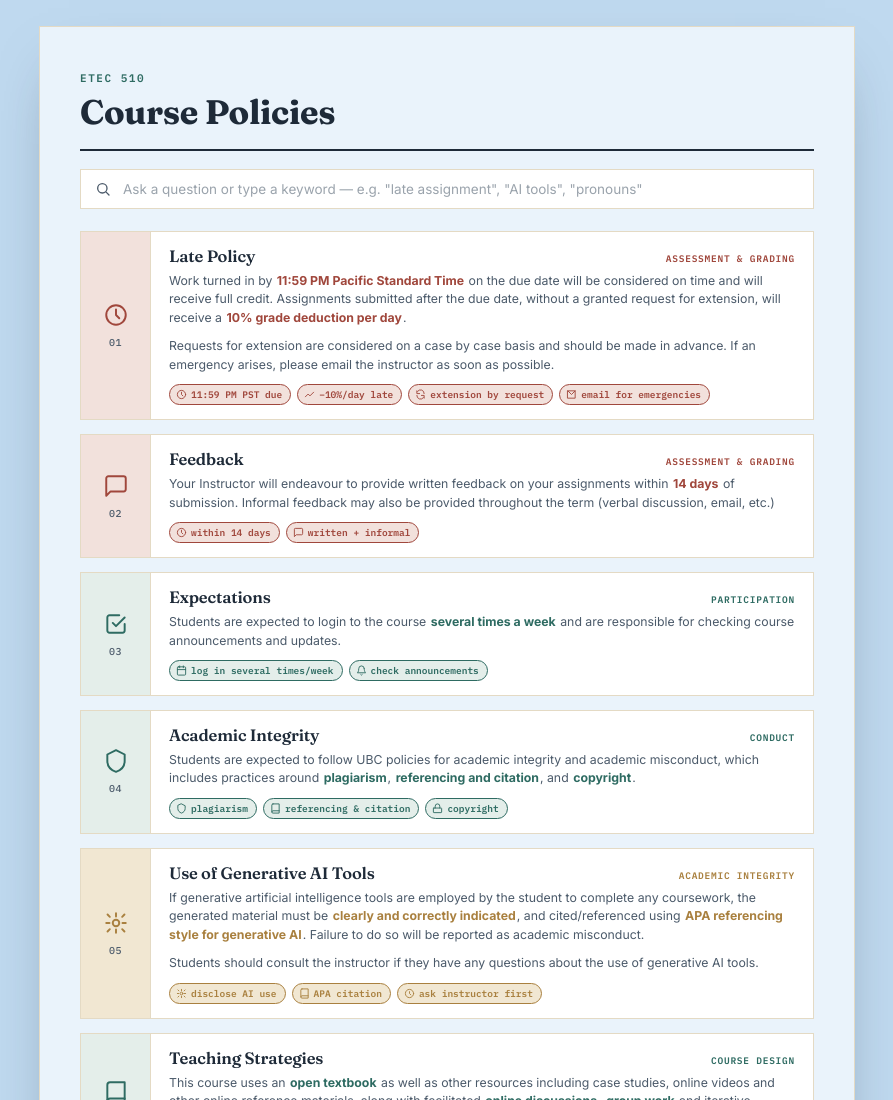
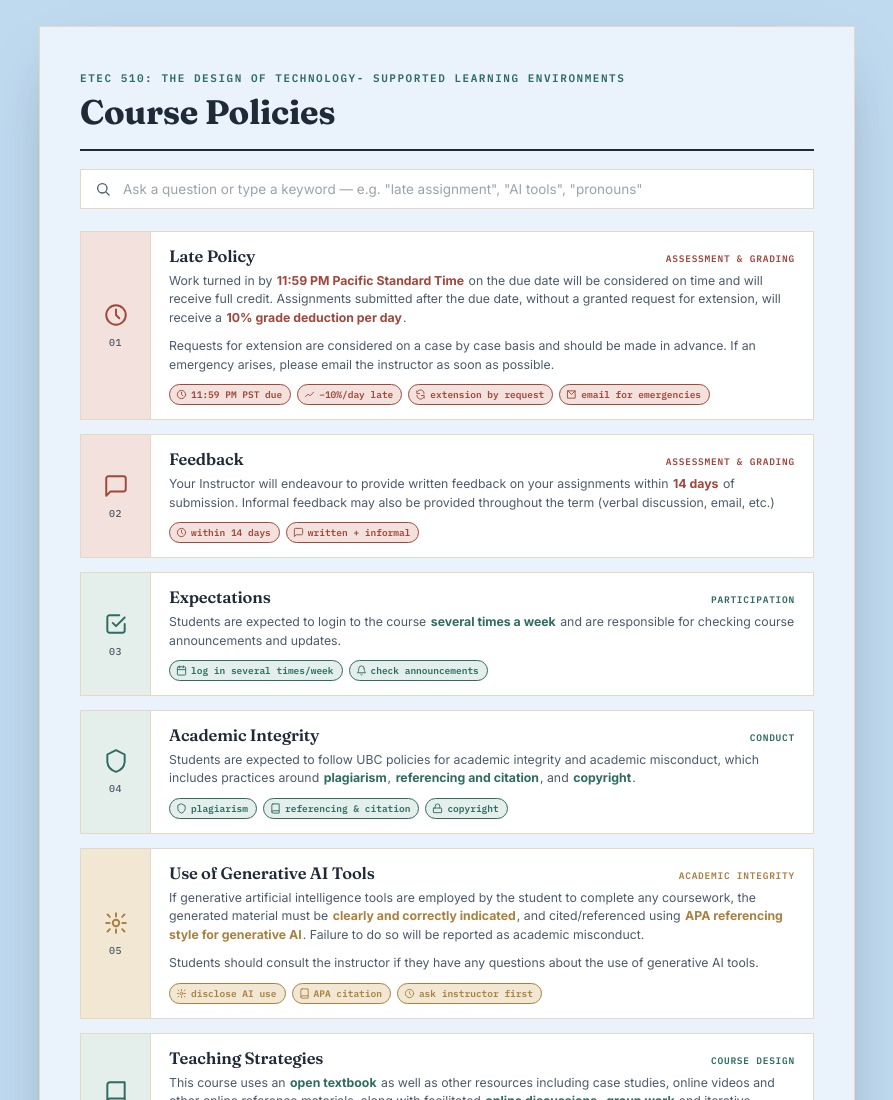
Before and after one commit to ranslearninglab/course_policies, a plain HTML site: page index.html in a window 1280 px wide. Shown: the top 1100 px of the page, without its empty margins (193-1086 px from the left). Drawn offline with Linux system fonts and the light colour scheme.

Commit message:
Update course title in header section

```diff
--- a/index.html
+++ b/index.html
@@ -295,7 +295,7 @@
 
   <header>
     <div>
-      <p class="eyebrow">ETEC 510</p>
+      <p class="eyebrow">ETEC 510: The Design of Technology- Supported Learning Environments</p>
       <h1>Course Policies</h1>
     </div>
   </header>
```
